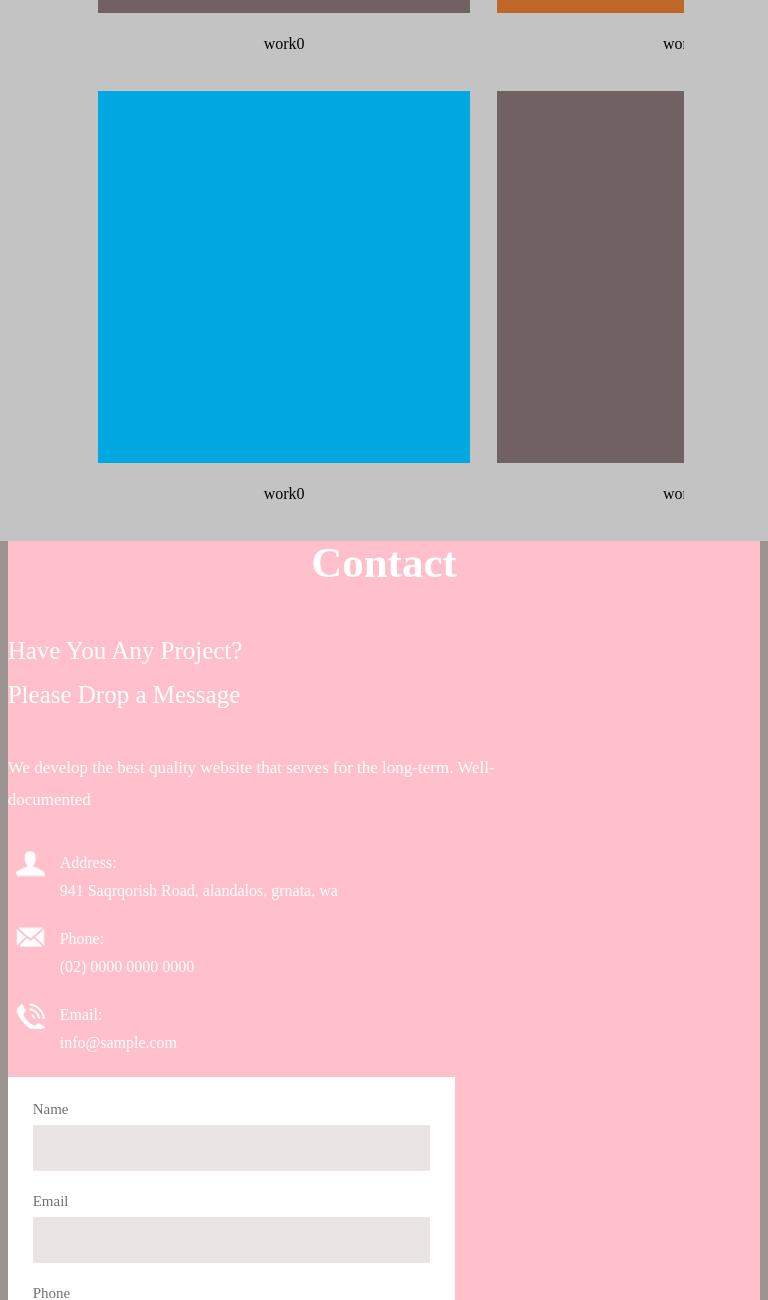
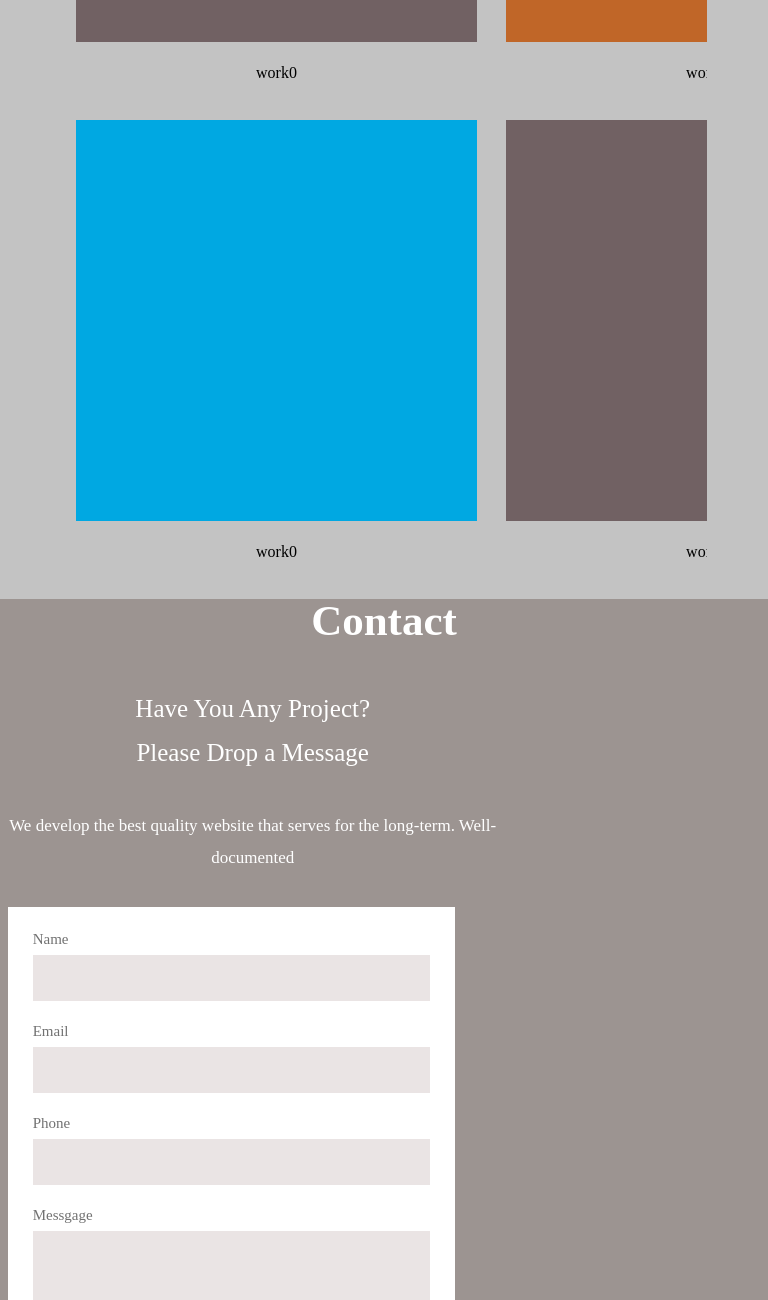
Before and after one commit to leseraphina/01_05_site, a website built with Parcel: page index.html in a window 768 px wide. Shown: the part 2380-3680 px from the top of the page. Built offline with nearby package versions, Linux system fonts and the light colour scheme.

Commit message:
타블릿 end

```diff
--- a/css/index.css
+++ b/css/index.css
@@ -246,6 +246,7 @@ overflow:hidden;
 #gallery{
   width:98%/* 1320px */;
   margin: 0 auto;
+  position:relative;
 }
 #show{}
 #all{
@@ -263,16 +264,22 @@ overflow:hidden;
   width:100%;
   margin-bottom:20px;}
 #gallery>p{
-  position:abslute;
+  display:none;
+  width:3vw;
+  height:3vw;
+  position:absolute;
   top:50%;
+  background-color:red;
   }
 #gallery>.prev{
+  left:3vw;
   /* left:;  */
-  display:none;
+
   }
 #gallery>.next{
+  right:3vw;
   /* right:;  */
-  display:none;
+
   }
 #box05{
   background-color:#9c9491;
@@ -287,7 +294,7 @@ overflow:hidden;
 #box05>div{
   width:98%/* 1124px */;
   margin: 0 auto;
-  background-color:pink;
+  /* background-color:pink; */
 }
 #box05 .box{
   display:flex;
--- a/css/index_media.css
+++ b/css/index_media.css
@@ -143,33 +143,69 @@ nav>ul>li>a{
     text-indent: -9999px;
     background:url('../images/icon/html5.png') no-repeat center;
   }
-/* box04 */
-#box04>.text{
-  width:88vw;
-}
+
+/* #box04 */
 #gallery{
-  width:auto;
+  width:100%;
 
 }
 #show{
-  width:78vw;
-  margin: 0 auto;
-  overflow:hidden;
+   width:84vw;
+   margin: 0 auto;
+   overflow: hidden;
 }
 #all{
-  width:156vw;
+  width:168vw;
   display:flex;
   flex-wrap:wrap;
   justify-content: space-around;
   /* margin: 0 auto; */
 }
 #all>figure{
-  width:21vw;
-  margin-bottom:0;
-  margin: 0 1vw;
+  width:28vw;
+  margin-bottom:39px;
   text-align:center;
 }
+#all>figure>img{
+  width:24vw;
+  margin-bottom:0;
+  margin: 0 auto 20px;}
+#gallery>p{
+  display:block;
+  }
+#gallery>.prev{
+  /* left:;  */
 
+  }
+#gallery>.next{
+  /* right:;  */
+  }
+  /* box05 */
+#box05{
+  text-align: center;
+  }
+#box05>div{
+  width:auto/* 1124px */;}
+#box05 .box{
+  justify-content: center;
+    }
+#box05 .box>div{
+    width:auto;
+  }
+  #box05 .box>div>dl{
+    display:none;
+  }
+  #box05 .box>form{
+    width:76vw;
+    margin-right:0;
+    padding:4vw;
+    text-align:left;
+  }
+  #box05 form ul>li{
+    margin-bottom:2vw;
+  }
+aside{display:none;}
+/*  */
 }
 
 @media screen and (max-width:579px){}
```
Also changed, not shown: 2 other files.
